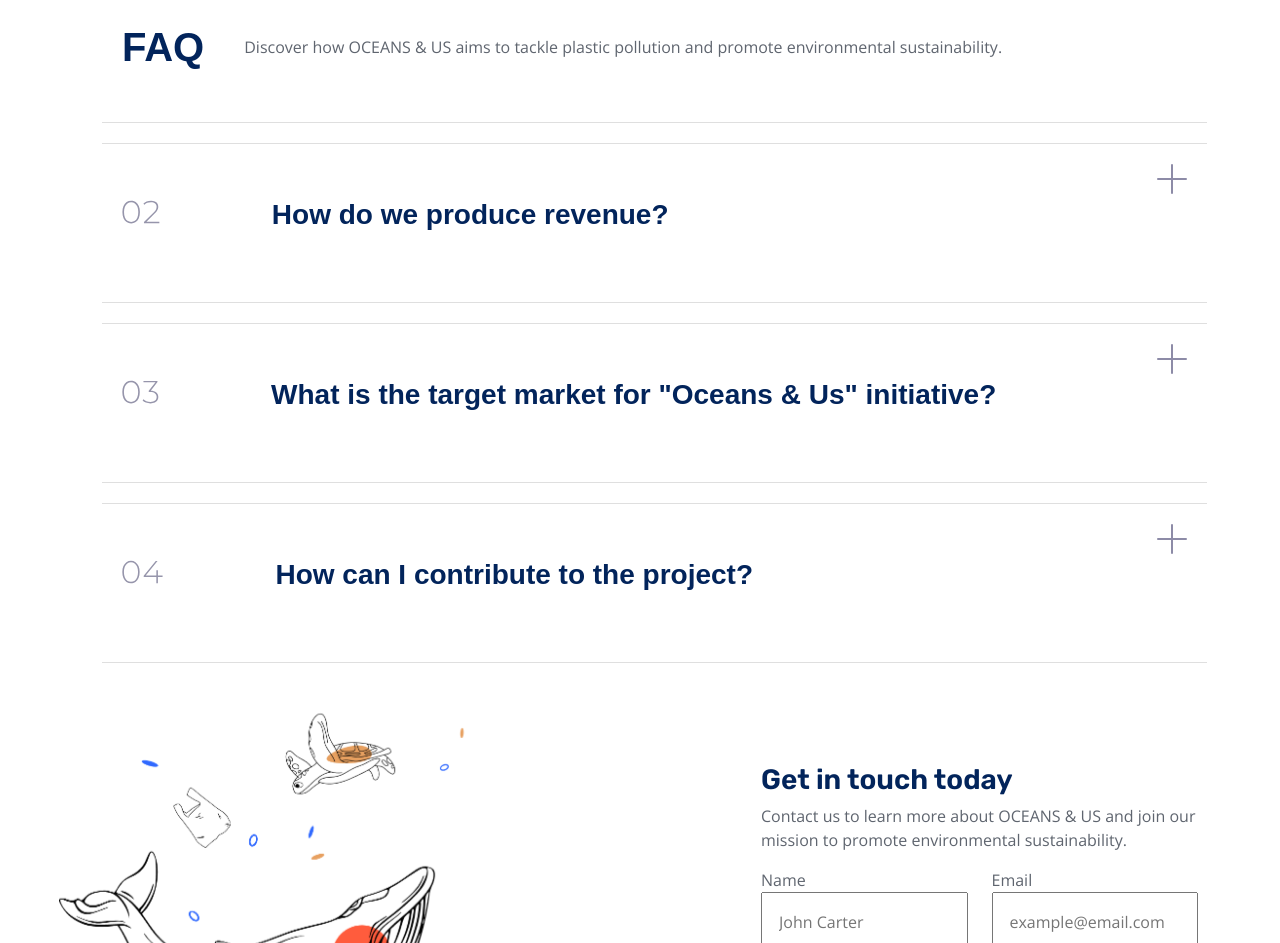
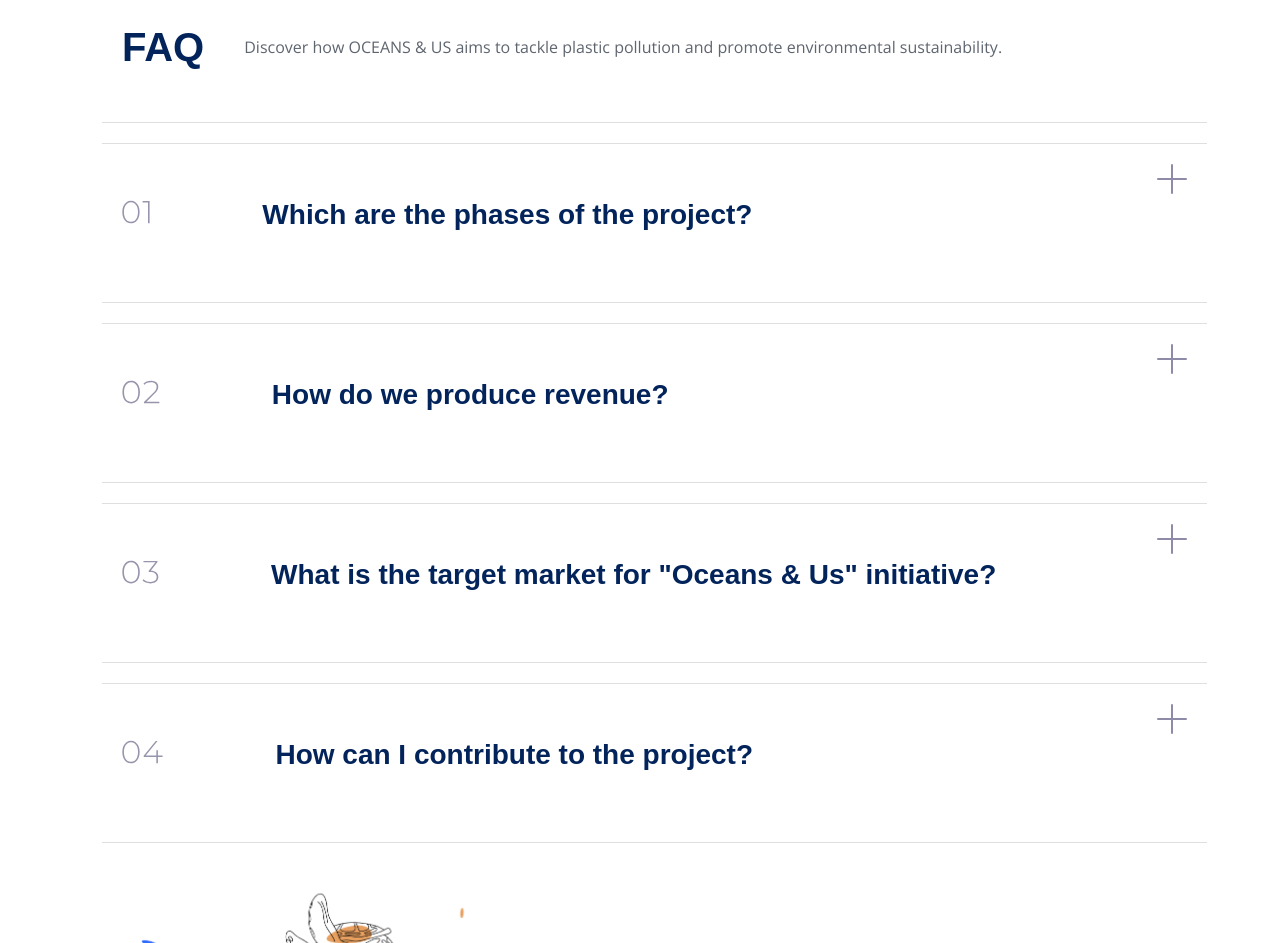
Before and after one commit to Freddiew-117/Oceans, a plain HTML site: page index.html in a window 1280 px wide. Shown: the part 4888-5831 px from the top of the page. Drawn offline with nearby package versions, Linux system fonts and the light colour scheme; a script that the page names is missing.

Commit message:
final fix

```diff
--- a/index.html
+++ b/index.html
@@ -360,7 +360,7 @@
                         </div>
                     </div>
                 </div>
-                <!-- <div class="card col-lg-12 col-sm-12 " onclick="this.classList.toggle('expanded')">
+                <div class="card col-lg-12 col-sm-12 " onclick="this.classList.toggle('expanded')">
                     <object class="chevron" data="/img/Add.svg" type="image/svg+xml" width="30"
                         onclick="this.classList.toggle('expanded')">
                     </object>
@@ -378,7 +378,7 @@
                                 Great Pacific Garbage Patch.</p>
                         </div>
                     </div>
-                </div> -->
+                </div>
                 <div class="card col-lg-12 col-sm-12 " onclick="this.classList.toggle('expanded')">
                     <object class="chevron" data="/img/Add.svg" type="image/svg+xml" width="30"
                         onclick="this.classList.toggle('expanded')">
```
